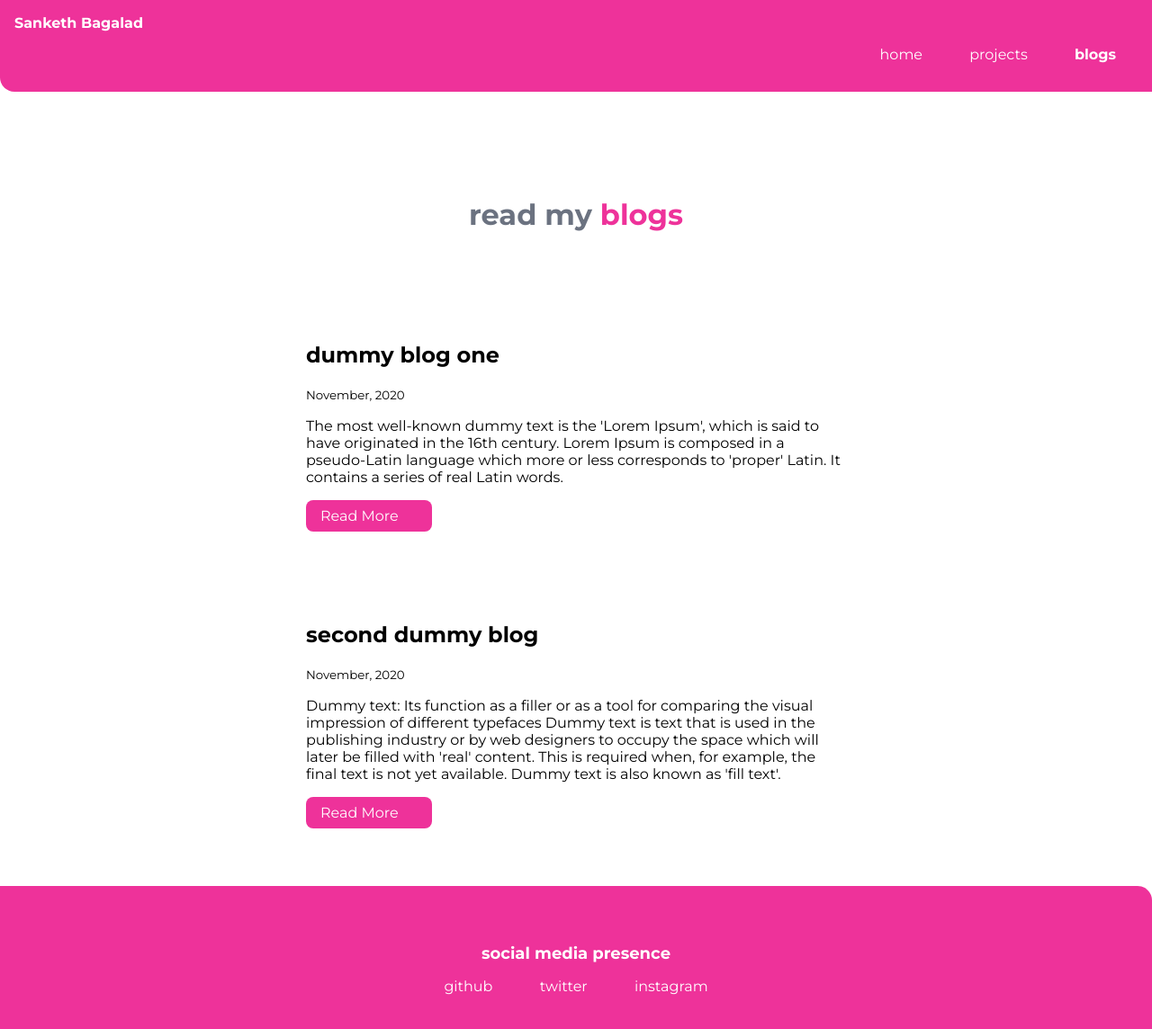
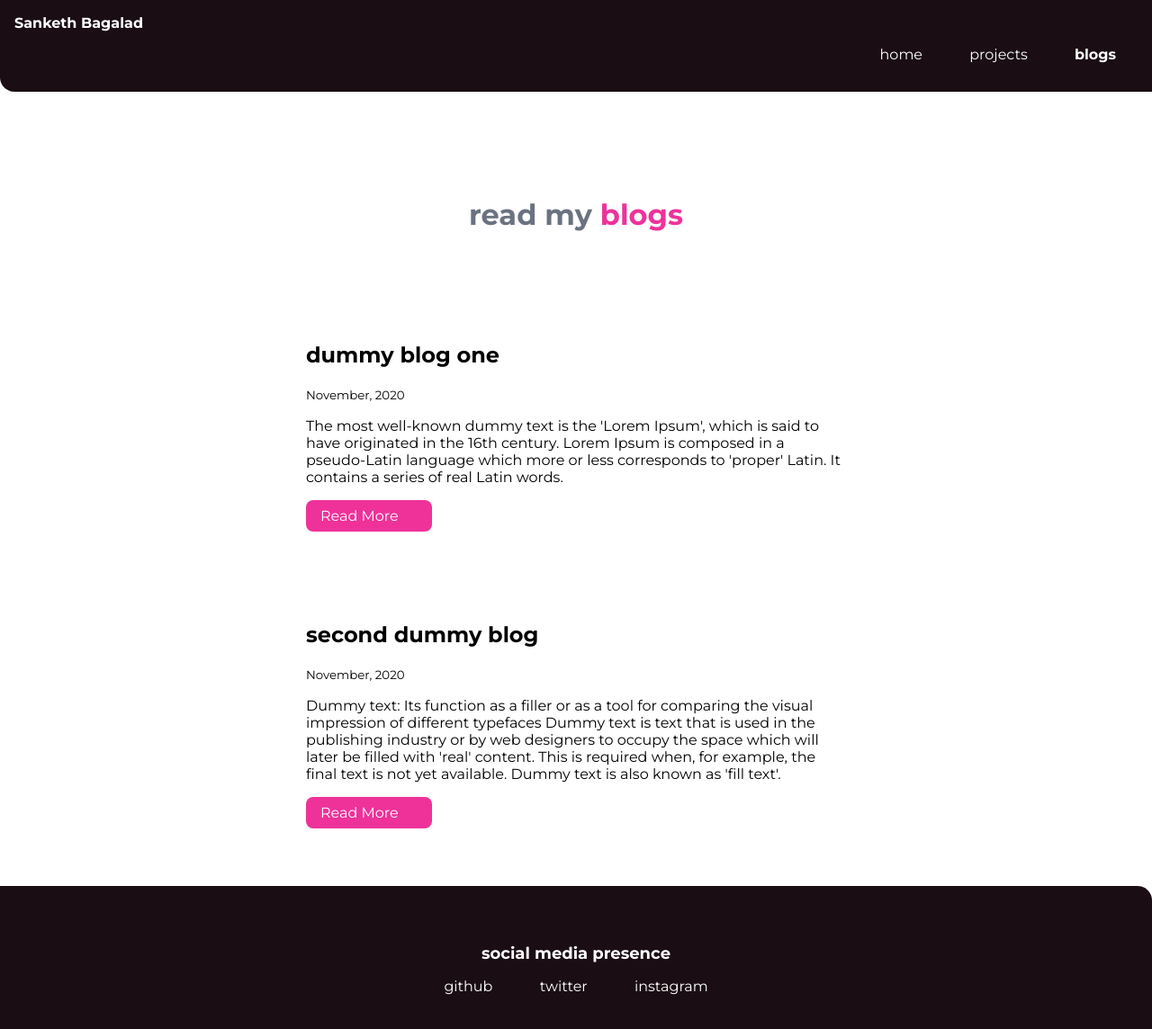
Before and after one commit to sankethbagalad-07/sankethbagalad.porfolio.com, a plain HTML site: page blogs.html in a window 1280 px wide. Shown: the whole page at 90% size. Drawn offline with Linux system fonts and the light colour scheme.

Commit message:
Update styles.css

```diff
--- a/styles.css
+++ b/styles.css
@@ -1,7 +1,7 @@
 @import url('https://fonts.googleapis.com/css2?family=Montserrat:wght@400;700&display=swap');
 
 :root {
-    --primary-color: #7C3AED;
+    --primary-color:#1a0e14;
     --off-white: #F3F4F6;
     --dark-gray: #6B7280;
 }
@@ -73,7 +73,7 @@ hr {
 /** navigation **/
 
 .navigation {
-    background-color:#ee329a;
+    background-color:#1a0e14;
     color: white;
     padding: 1rem;
     border-bottom-left-radius: 1rem;
@@ -144,7 +144,7 @@ hr {
 /** footers **/
 
 .footer {
-    background-color:#ee329a;
+    background-color:#1a0e14;
     padding: 4rem 1rem;
     text-align: center;
     color: white;
```
